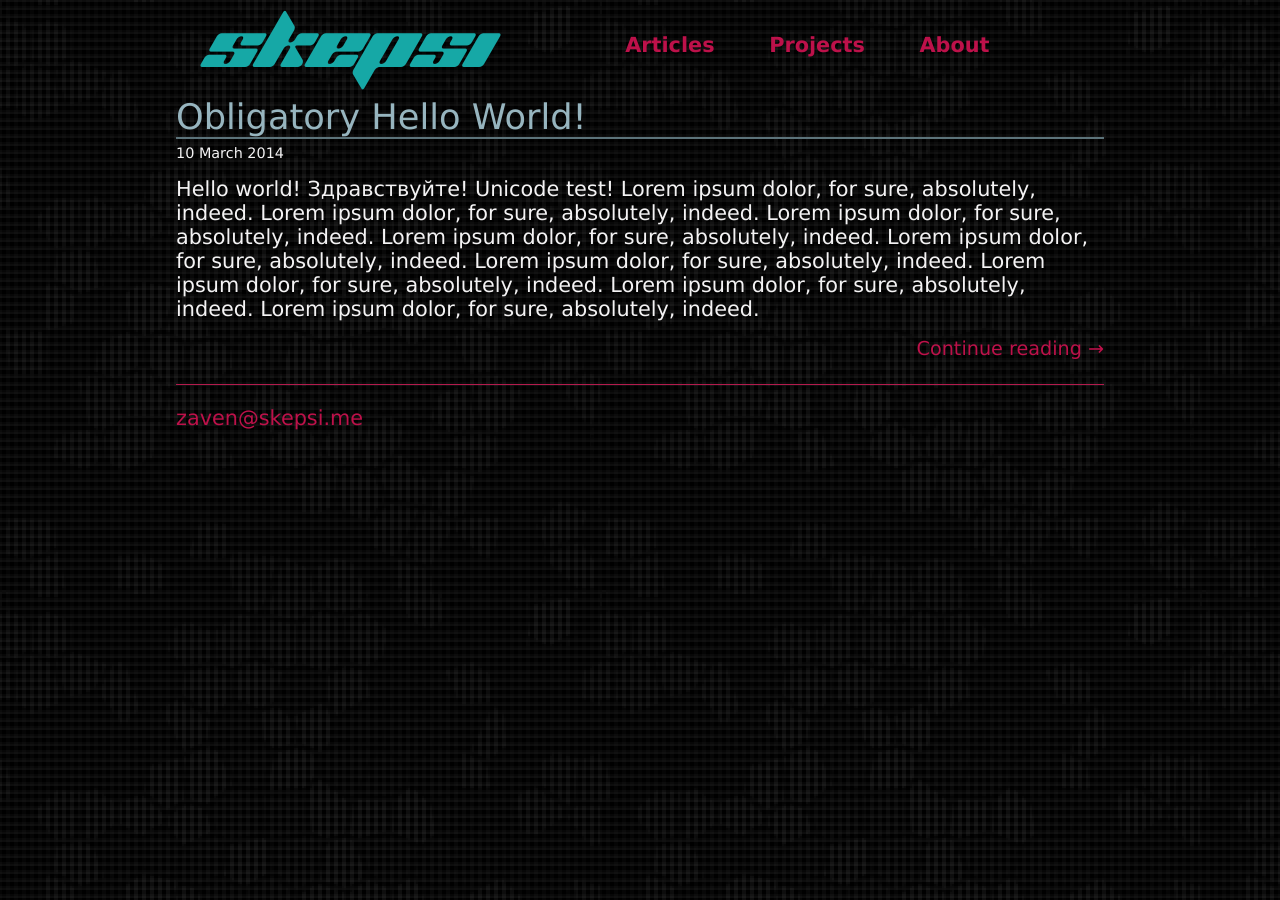
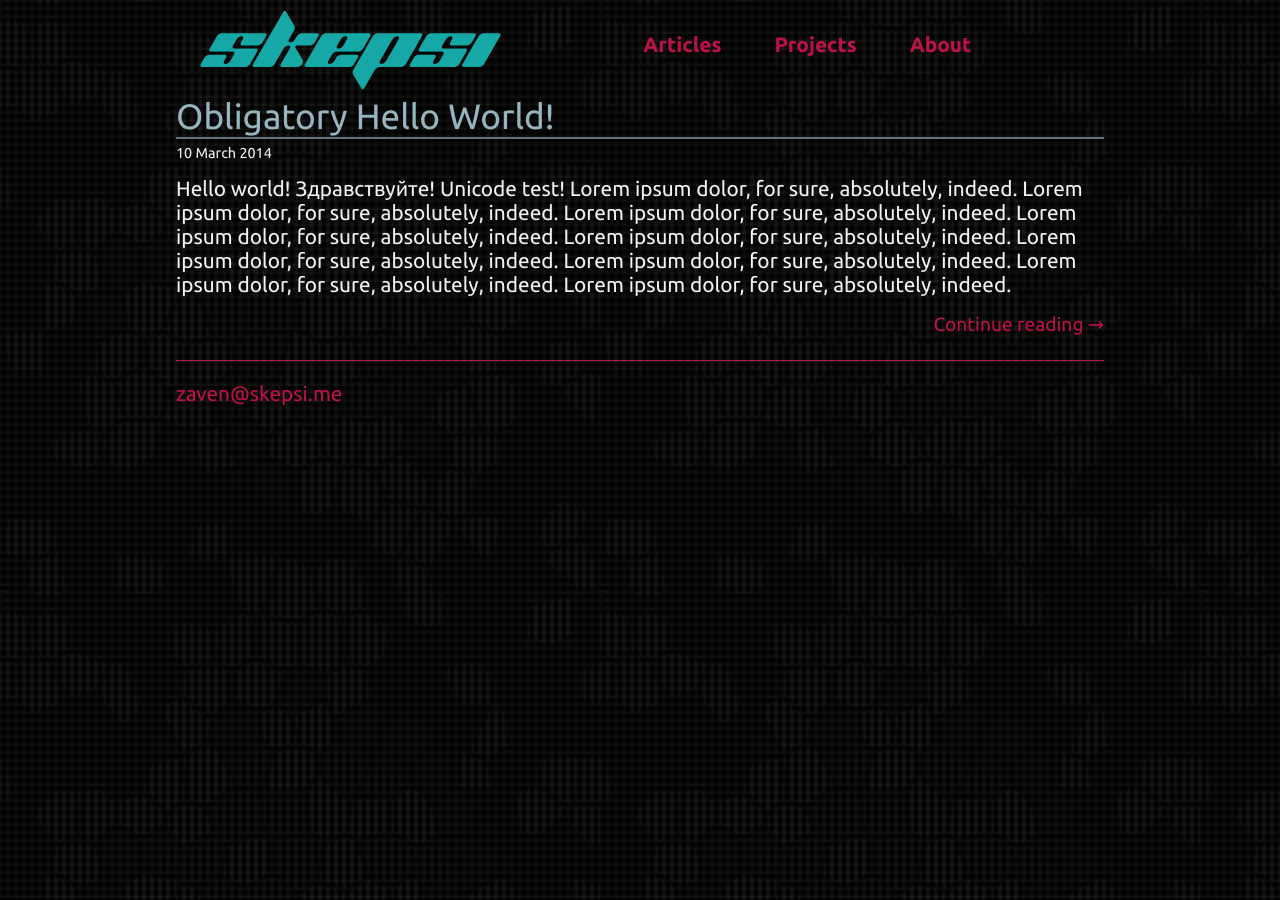
Before and after one commit to voithos/voithos.github.io, a Jekyll site: the page built from index.html, in a window 1280 px wide. Built offline with Jekyll 4.4.1, drawn with Linux system fonts in a browser that asks for light colours.

Commit message:
Fix missing endquote in default layout

```diff
--- a/_layouts/default.html
+++ b/_layouts/default.html
@@ -7,7 +7,7 @@
         <meta name="viewport" content="width=device-width, initial-scale=1">
         <link rel="stylesheet" href="/assets/css/syntax.css">
         <link rel="stylesheet" href="/assets/css/main.css">
-        <link rel="stylesheet href="http://fonts.googleapis.com/css?family=Ubuntu+Mono:400,700,400italic,700italic|Ubuntu:400,700,400italic,700italic">
+        <link rel="stylesheet" href="http://fonts.googleapis.com/css?family=Ubuntu+Mono:400,700,400italic,700italic|Ubuntu:400,700,400italic,700italic">
     </head>
     <body>
 
```
